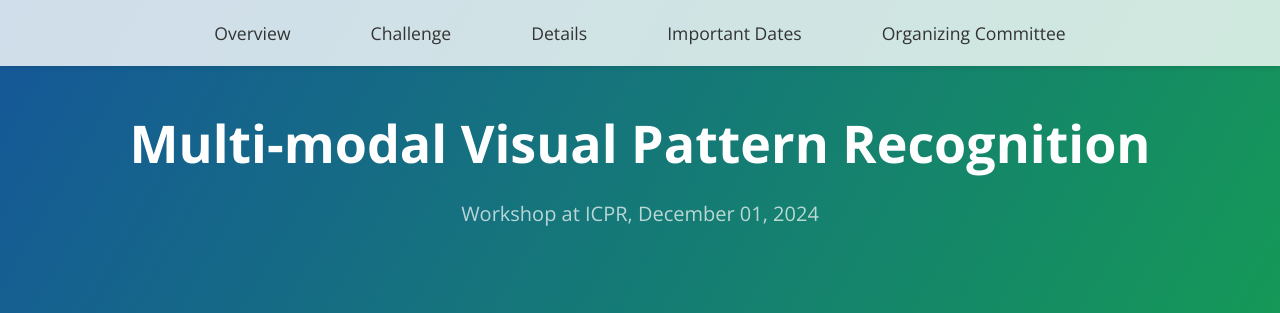
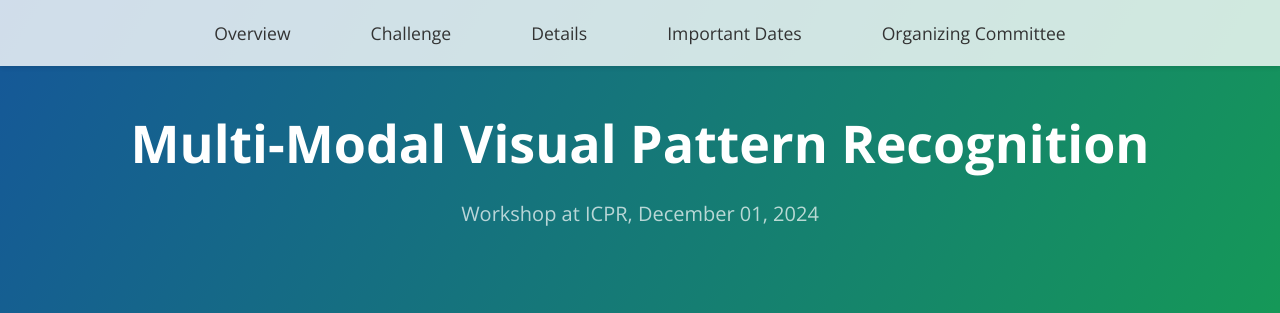
Before and after one commit to PRCI-Lab/mmvpr-workshop-icpr2024, a Jekyll site: the page built from index.md, in a window 1280 px wide and 900 px high. Shown: the top 313 px of the window. Built offline with Jekyll 4.4.1, drawn with Linux system fonts in a browser that asks for light colours.

```diff
--- a/_config.yml
+++ b/_config.yml
@@ -1,4 +1,4 @@
-title: Multi-modal Visual Pattern Recognition
+title: Multi-Modal Visual Pattern Recognition
 description: Workshop at ICPR, December 01, 2024
 show_downloads: false
 google_analytics:
```
